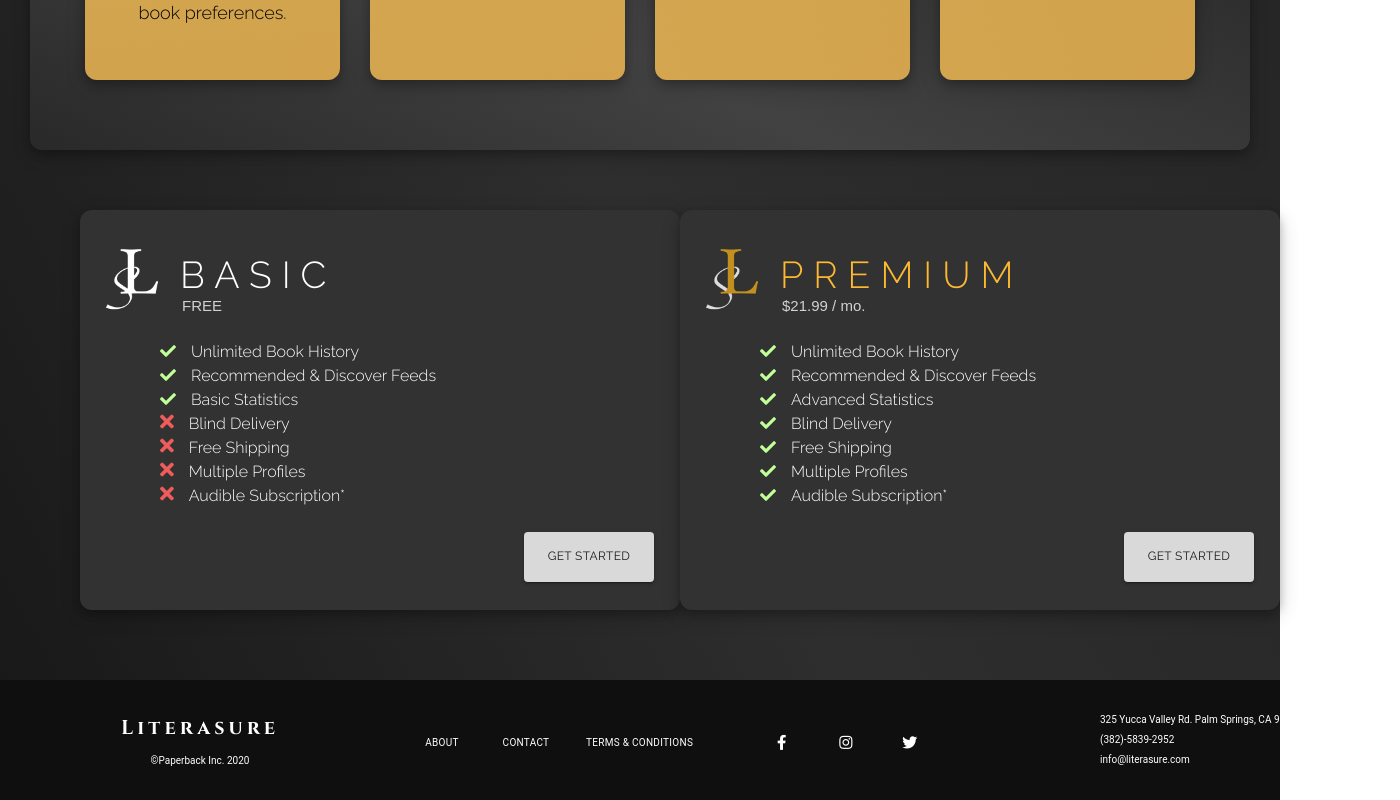
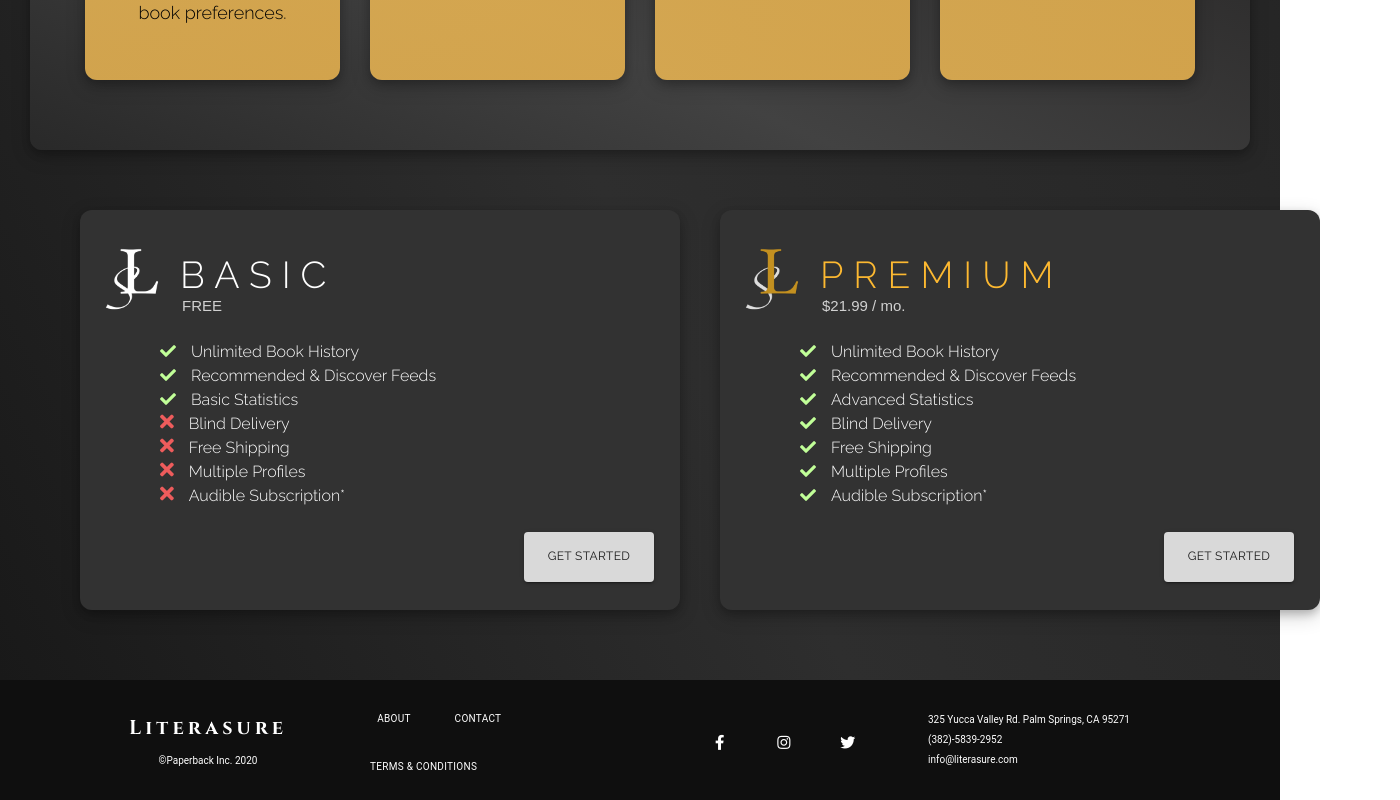
Before and after one commit to coddingtonjoel/Literasure, a React (Create React App) app: page / in a window 1280 px wide. Shown: the part 1808-2608 px from the top of the page, 1400 px wide, since content can reach past the window. Built offline with nearby package versions, Linux system fonts and the light colour scheme.

Commit message:
update
fixeds responsiveness for larger displays

```diff
--- a/src/components/Footer.js
+++ b/src/components/Footer.js
@@ -8,7 +8,7 @@ const Footer = () => {
                 <p className="footer__company--brand">Literasure</p>
                 <p className="footer__company--sub">©Paperback Inc. 2020</p>
             </div>
-            <div style={styles.div}>
+            <div style={styles.btn_div}>
                 <Button
                     href={process.env.PUBLIC_URL + "/about"}
                     style={styles.btn}>
@@ -17,7 +17,7 @@ const Footer = () => {
                 <Button style={styles.btn}>Contact</Button>
                 <Button style={styles.btn}>Terms & Conditions</Button>
             </div>
-            <div className="footer__social" style={styles.div}>
+            <div className="footer__social" style={styles.social_div}>
                 <Button
                     href="https://www.facebook.com"
                     target="__blank"
@@ -57,9 +57,14 @@ const styles = {
         fontSize: "1rem",
         margin: "0 1rem"
     },
-    div: {
+    btn_div: {
         alignSelf: "center",
-        flex: "0 0 35rem"
+        flex: "0 0 25%"
+    },
+    social_div: {
+        textAlign: "center",
+        alignSelf: "center",
+        flex: "0 0 25%"
     },
     social: {
         fontSize: "1.5rem",
--- a/src/sass/components/_footer.scss
+++ b/src/sass/components/_footer.scss
@@ -7,18 +7,19 @@
     height: 15vh;
     font-family: "Roboto", sans-serif;
     display: flex;
+    padding: 0 5%;
 
     &__address {
         font-size: 1rem;
         color: white;
         line-height: 2;
-        flex: 0 0 30rem;
+        flex: 0 0 25%;
         align-self: center;
     }
 }
 
 .footer__company {
-    flex: 0 0 40rem;
+    flex: 0 0 25%;
     align-self: center;
     color: white;
     text-align: center;
--- a/src/sass/components/_pricing.scss
+++ b/src/sass/components/_pricing.scss
@@ -31,12 +31,12 @@
     position: relative;
 
     &--basic {
-        flex: 0 0 60rem;
-        margin-left: 5rem;
+        flex: 1 0 60rem;
+        margin: 0 2rem 0 5rem;
     }
     &--premium {
-        flex: 0 0 60rem;
-        margin-right: 5rem;
+        flex: 1 0 60rem;
+        margin: 0 5rem 0 2rem;
     }
 
     &--title {
```
